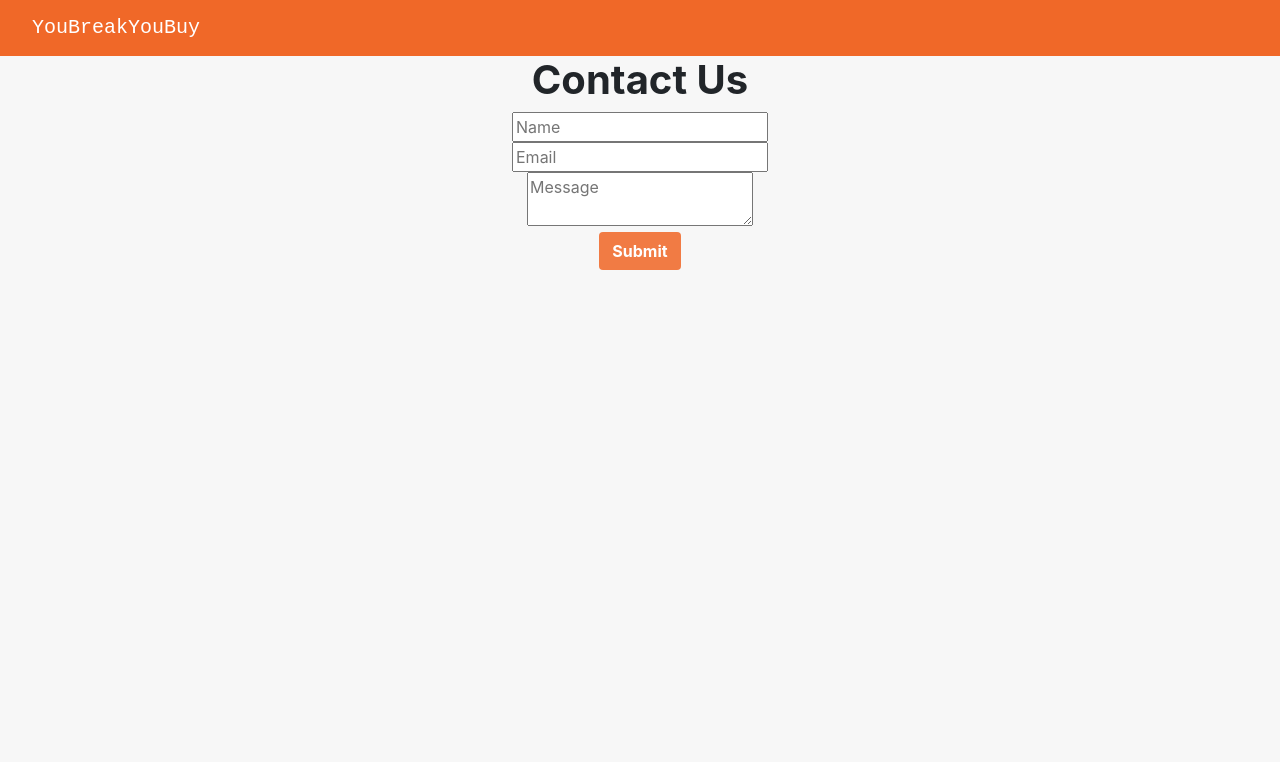
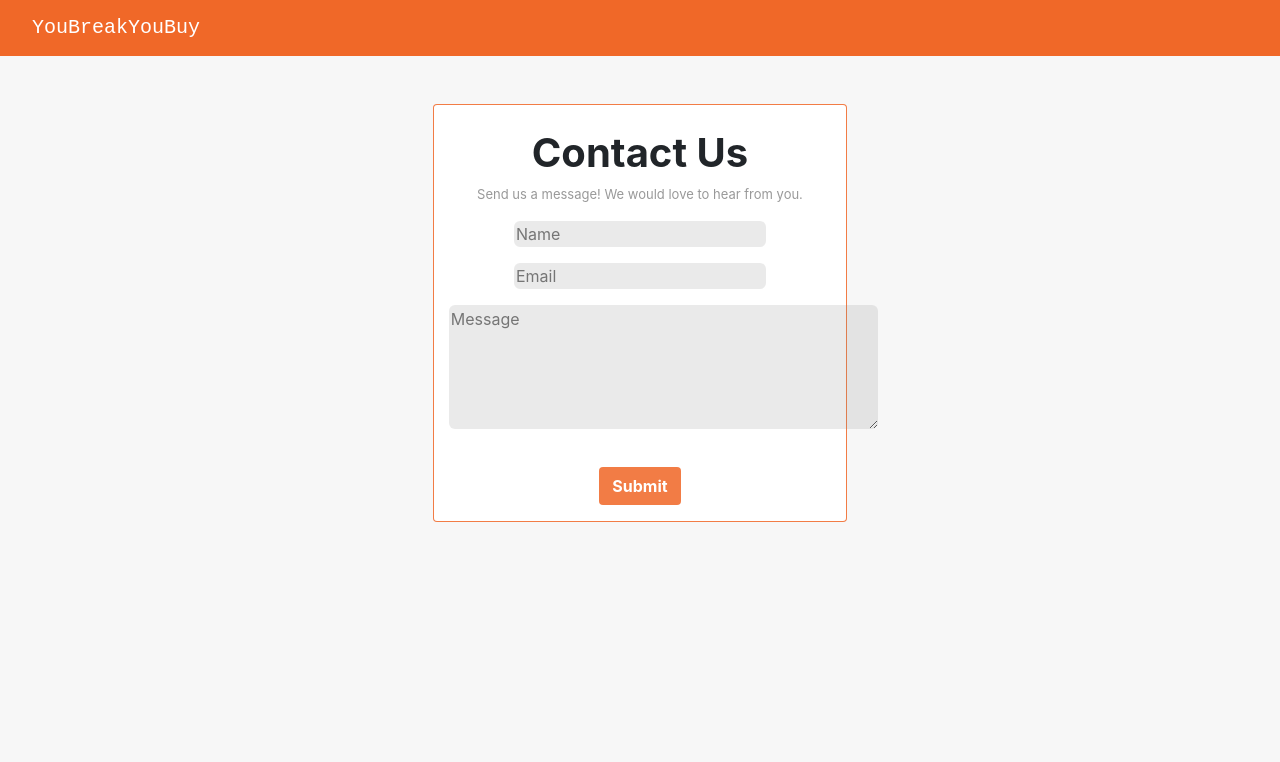
Before and after one commit to JustinsHub/YouBreakYouBuy, a Flask app: page /contact in a window 1280 px wide. Shown: the top 762 px of the page. Run offline with Flask 2, Linux system fonts and the light colour scheme; parts of the project's set-up code (start-up, migrations or seed data) failed here and were passed over; some libraries are stand-ins or nearby versions.

Commit message:
updated UI for contact form

```diff
--- a/YouBreakYouBuy/app.py
+++ b/YouBreakYouBuy/app.py
@@ -124,6 +124,7 @@ def edit_user(id):
 
 
 #####***** User Contact Us *****######
+
 @app.route('/contact', methods=["GET","POST"])
 def contact_us():
     form = ContactForm()
--- a/YouBreakYouBuy/static/stylesheet/app.css
+++ b/YouBreakYouBuy/static/stylesheet/app.css
@@ -146,3 +146,13 @@ hr {
 	white-space: nowrap;
 	box-shadow: 1px 1px 3px rgba(0, 0, 0, 0.479);
 }
+
+.star {
+	color: red;
+}
+
+.input-radius {
+	border-radius: 6px 6px;
+	background-color: rgba(128, 128, 128, 0.164);
+	border: 0;
+}
--- a/YouBreakYouBuy/templates/contact.html
+++ b/YouBreakYouBuy/templates/contact.html
@@ -4,27 +4,28 @@
 {% block nav %}{% endblock %}
 
 {% block product %}
-<section class="container">
-    <div class="text-center">
+<section class="text-center">
+    <div class="container card border-card mt-5" style="width: 25.9rem;">
         <form class="form-group" method="POST">
             {{form.hidden_tag()}}
-            <h1><b>Contact Us</b></h1>
-            <div>
-            {{form.name(placeholder="Name")}}
+            <h1 class="mt-4"><b>Contact Us</b></h1>
+            <p class="update-user">Send us a message! We would love to hear from you.</p>
+            <div class="mt-3">
+            {{form.name(class="input-radius", placeholder="Name")}}
             </div>
-            <div>
-            {{form.email(placeholder="Email")}}
+            <div class="mt-3">
+            {{form.email(class="input-radius", placeholder="Email")}}
             </div>
-            <div>
-            {{form.message(placeholder="Message")}}
+            <div class="mt-3">
+            {{form.message(class="input-radius", placeholder="Message", cols="40", rows="5")}}
             </div>
-            {% for field in form if field.widget.input_type != 'hidden' %}
-            {% for error in field.errors %}
-                {{ error }}
-            {% endfor %}
-            {% endfor %}
-            <button class="btn btns" type="submit">Submit</button>
-
+            <p>{% for field in form if field.widget.input_type != 'hidden' %}
+                {% for error in field.errors %}
+                    {{ error }}
+                {% endfor %}
+                {% endfor %}
+                </p>
+            <button class="btn btns mt-3" type="submit">Submit</button>
     </form>
     </div>
 </section>
```
Also changed, not shown: YouBreakYouBuy/templates/home.html (+9 -1 lines).
